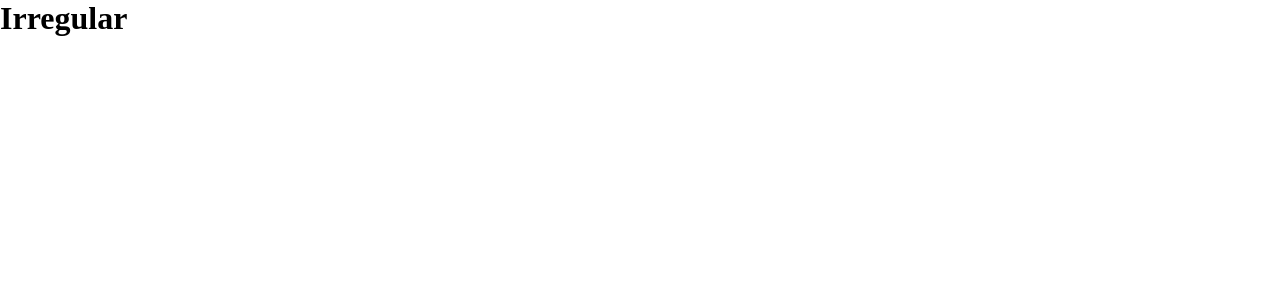
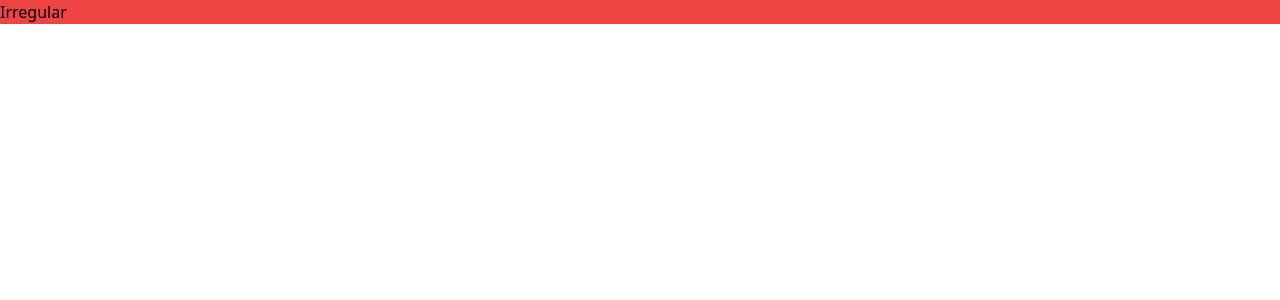
Before and after one commit to erlajoua/irregular, a Vue app: page / in a window 1280 px wide. Shown: the top 300 px of the page. Built offline with nearby package versions, Linux system fonts and the light colour scheme.

Commit message:
add tailwind css

```diff
--- a/package.json
+++ b/package.json
@@ -17,7 +17,10 @@
     "@types/node": "^18.14.2",
     "@vitejs/plugin-vue": "^4.0.0",
     "@vue/tsconfig": "^0.1.3",
+    "autoprefixer": "^10.4.14",
     "npm-run-all": "^4.1.5",
+    "postcss": "^8.4.21",
+    "tailwindcss": "^3.2.7",
     "typescript": "~4.8.4",
     "vite": "^4.1.4",
     "vue-tsc": "^1.2.0"
--- /dev/null
+++ b/postcss.config.js
@@ -0,0 +1,6 @@
+module.exports = {
+	plugins: [
+	  require('tailwindcss'),
+	  require('autoprefixer'),
+	],
+  }
--- a/src/App.vue
+++ b/src/App.vue
@@ -2,7 +2,7 @@
 </script>
 
 <template>
-  <h1>Irregular</h1>
+  <h1 class="bg-red-500">Irregular</h1>
 </template>
 
 <style scoped>
--- a/src/assets/main.css
+++ b/src/assets/main.css
@@ -1,3 +1,7 @@
+@tailwind base;
+@tailwind components;
+@tailwind utilities;
+
 * {
   padding: 0;
   margin: 0;
--- /dev/null
+++ b/tailwind.config.js
@@ -0,0 +1,12 @@
+/** @type {import('tailwindcss').Config} */
+module.exports = {
+  content: [
+    './src/**/*.html',
+    './src/**/*.vue',
+    './src/**/*.js',
+  ],
+  theme: {
+    extend: {},
+  },
+  plugins: [],
+}
--- /dev/null
+++ b/vue.config.js
@@ -0,0 +1,12 @@
+module.exports = {
+	css: {
+	  loaderOptions: {
+		postcss: {
+		  plugins: [
+			require('tailwindcss'),
+			require('autoprefixer'),
+		  ],
+		},
+	  },
+	},
+  }
```
Also changed, not shown: 1 other file (tests, documents, lock files or other folders).
